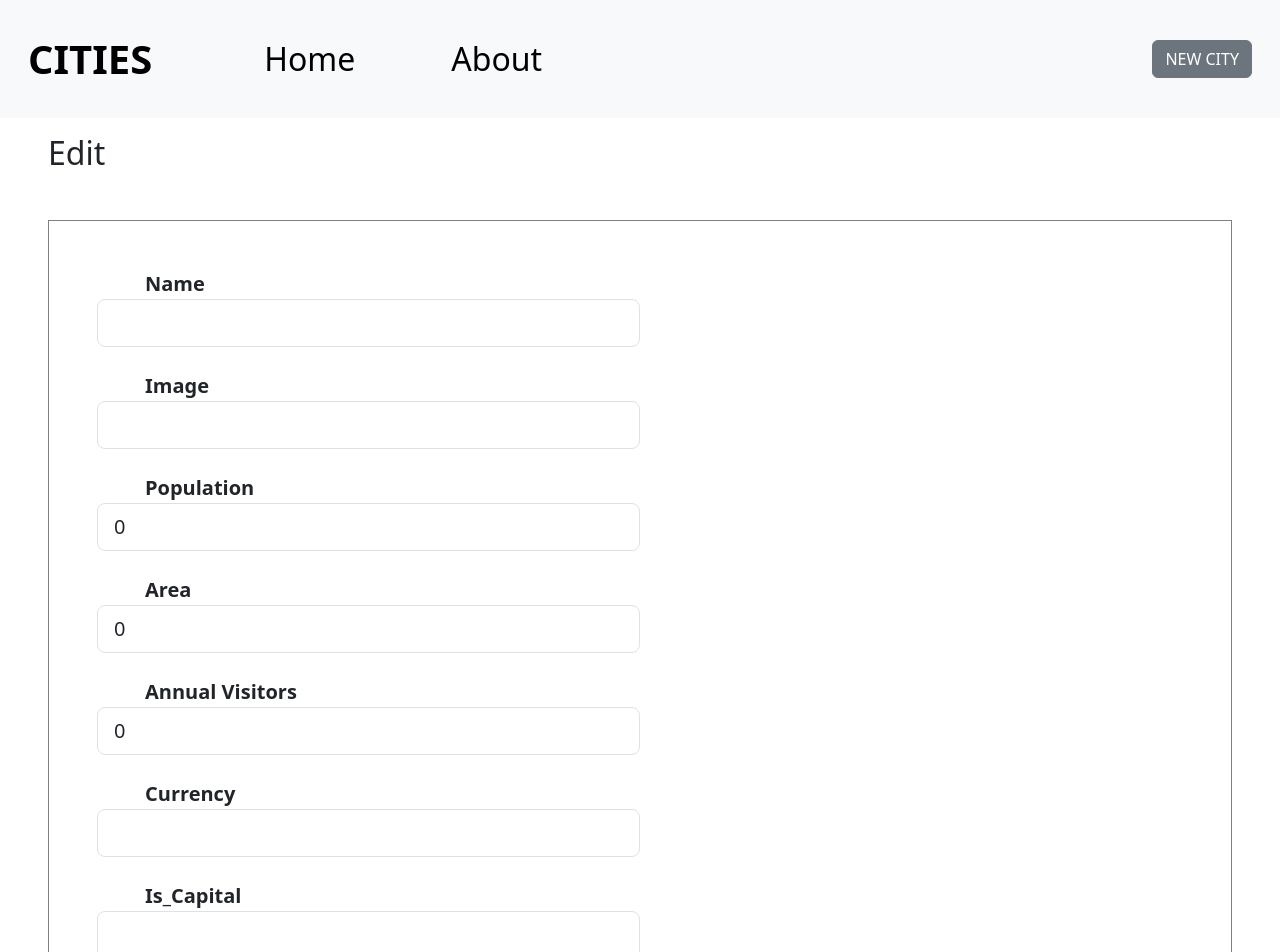
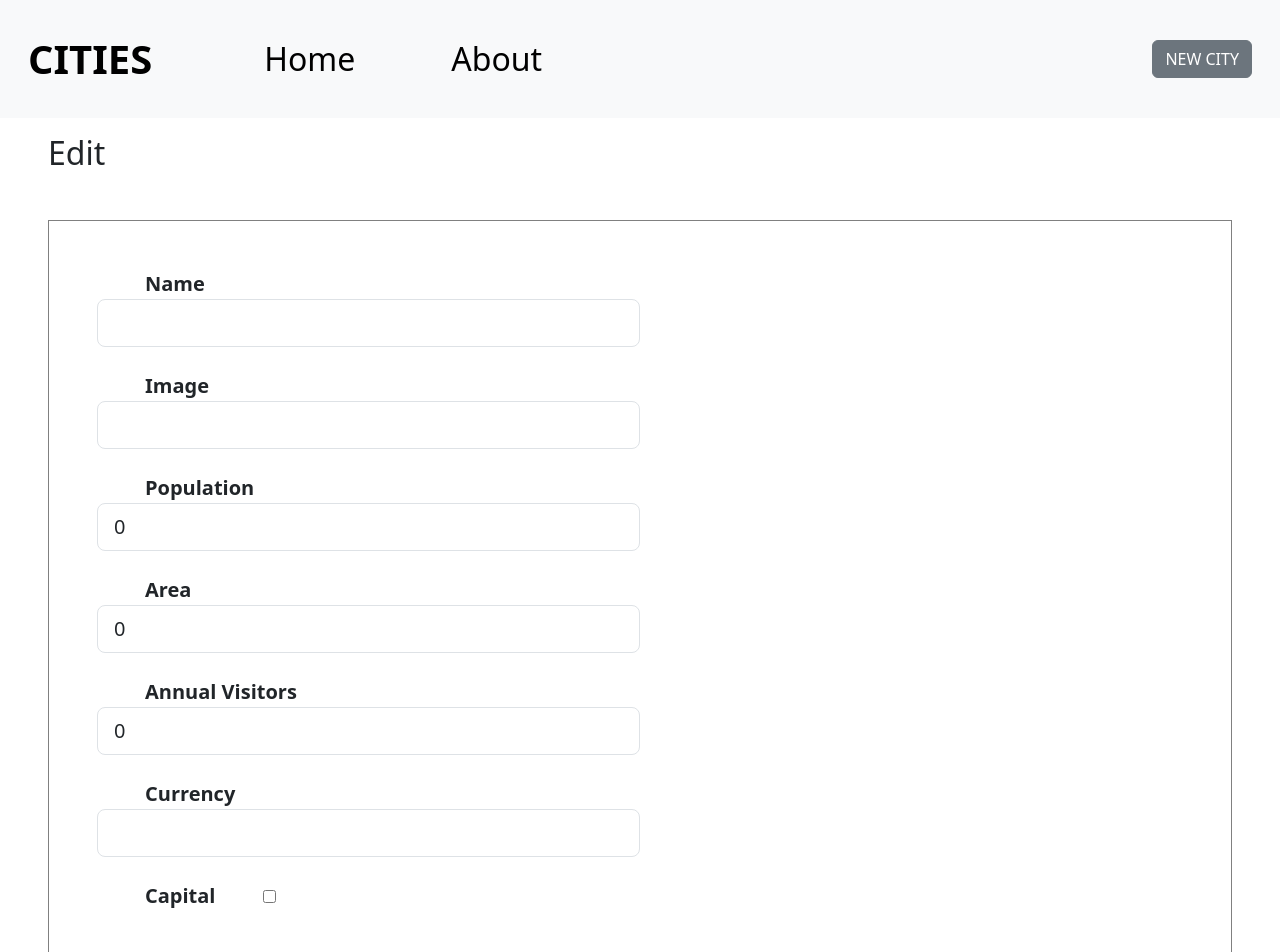
Before and after one commit to ChristineMarchese/PAIRPROJECT-FE, a React (Vite) app: page /cities/1/edit in a window 1280 px wide. Shown: the top 952 px of the page. Built offline with nearby package versions, Linux system fonts and the light colour scheme; no server answers.

Commit message:
fixed the navigation on the newpage

```diff
--- a/src/Components/EditPage.jsx
+++ b/src/Components/EditPage.jsx
@@ -47,10 +47,14 @@ annual_visitors: annual_visitors,
 currency: currency,
 is_capital: is_capital,
 });
-navigate("/cities");
+
 } catch (error) {
 console.log(error);
 }
+}
+
+function clickHere() {
+  navigate("/cities");
 }
 
 return (
@@ -125,17 +129,15 @@ onChange={(e) => setCurrency(e.target.value)}
 />
 </div>
 <div>
-<label className="px-5 mt-4 fs-5 fw-bold">Is_Capital</label>
+<label className="px-5 mt-4 fs-5 fw-bold">Capital</label>
 <input
-style={{ width: "50%" }}
-className="form-control form-control-lg"
 type="checkbox"
 aria-label=".form-control-lg example"
 checked={is_capital}
 onChange={(e) => setIs_Capital(e.target.checked)}
 />
 </div>
-<button type="submit"
+<button onClick={clickHere}type="submit"
 className="btn btn-secondary px-5 me-5 mt-5 mb-5"
 >
 Submit
--- a/src/Components/IndexPage.jsx
+++ b/src/Components/IndexPage.jsx
@@ -43,7 +43,7 @@ src={item.image}
 alt={item.name}
 />
 <div className="card-body fs-2 text-center text-secondary">
-<p className="card-text">{item.annual_visitors} Millions</p>
+<p className="card-text">{item.annual_visitors} Million</p>
 </div>
 </div>
 );
--- a/src/Components/ShowPage.jsx
+++ b/src/Components/ShowPage.jsx
@@ -61,9 +61,9 @@ src={oneCity.image}
 alt={oneCity.name}
 />
 <div className="card-body fs-2 text-center text-secondary">
-<p className="card-text">{oneCity.population} Millions</p> <hr />
+<p className="card-text">{oneCity.population} Million</p> <hr />
 <p className="card-text">{oneCity.area} Square Miles</p> <hr />
-<p className="card-text">{oneCity.annual_visitors} Millions</p> <hr />
+<p className="card-text">{oneCity.annual_visitors} Million</p> <hr />
 <p className="card-text">{oneCity.currency}</p> <hr/>
 <p className="card-text">{oneCity.is_capital}</p>
 </div>
```
